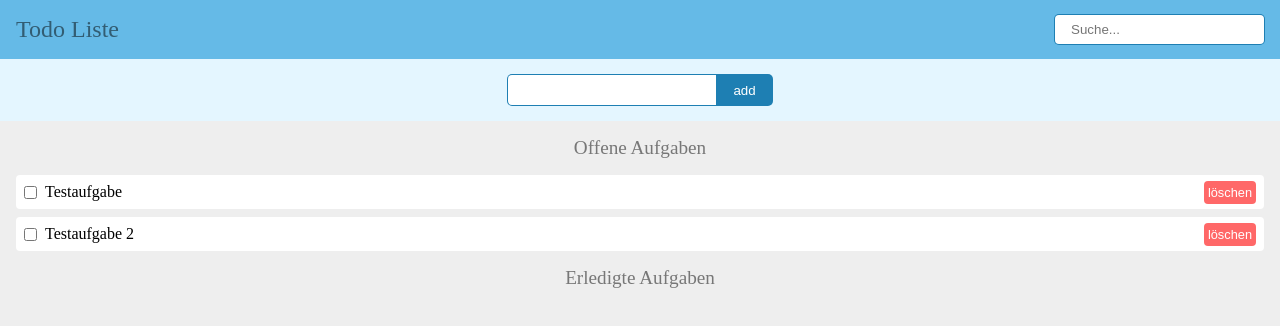
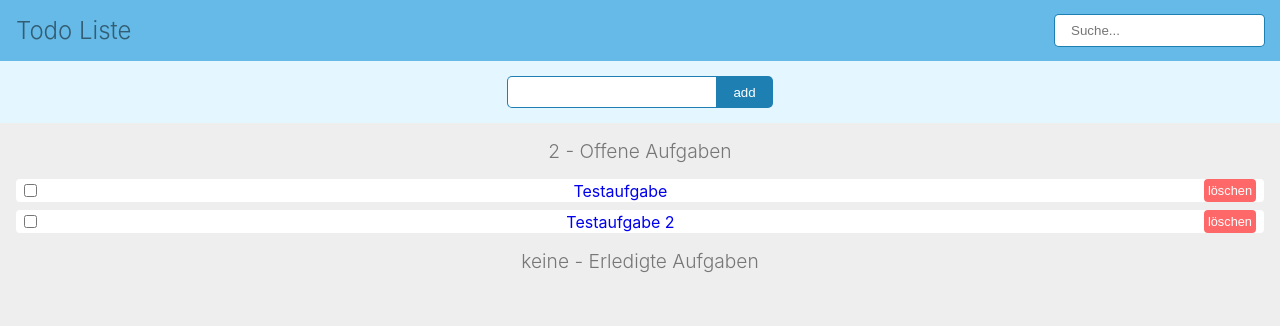
Before and after one commit to behrens-de/react, a React (Create React App) app in the folder app-one/: page / in a window 1280 px wide. Shown: the top 326 px of the page. Built offline with nearby package versions, Linux system fonts and the light colour scheme.

Commit message:
Refactored Todos

```diff
--- a/app-one/src/App.js
+++ /dev/null
@@ -1,101 +0,0 @@
-import React, { useState } from 'react'
-import { v4 as uuid } from 'uuid'
-
-
-import './todo-list.css';
-import Todolist from './componentes/Todolist'
-
-
-const App = () => {
-
-  const [todos, setTodos] = useState([
-    {
-      id: 1,
-      title: 'Testaufgabe',
-      done: false
-    },
-    {
-      id: 2,
-      title: 'Testaufgabe 2',
-      done: false
-    }
-
-  ]);
-
-  // Funtion um ToDo hinzu zu fügen
-  const handleAddTodo = (event) => {
-
-    if (event.key === "Enter") {
-      // Ursprungs Event entfernen
-      event.preventDefault();
-      // Neue ToDo erstellen
-      let newTodo = {
-        id: uuid(),
-        title: event.target.value,
-        done: false
-      }
-      // Setzen der ToDos
-      setTodos([...todos, newTodo]);
-      // Input wieder leeren
-      event.target.value = '';
-    }
-  }
-
-  // Todos Entfernen
-  const handleTodoDelete = (id) => {
-    setTodos(todos.filter(todo => todo.id !== id))
-  }
-
-
-  const toogleTodo = (id) => {
-    setTodos(todos.map(todo => {
-      if (todo.id === id) {
-        return { ...todo, done: !todo.done }
-      }
-      return todo;
-    }))
-  }
-
-
-  const activTodos = todos.filter(({ done }) => !done);
-  const inactivTodos = todos.filter(({ done }) => done);
-
-  return (
-    <>
-      <header className="todo-header">
-        <h1 className="todo-brandname">
-          Todo Liste
-        </h1>
-        <form className="todo-search">
-          <input type="search" placeholder="Suche..." />
-        </form>
-      </header>
-
-      <form className="add-todo">
-        <input onKeyDown={handleAddTodo} type="text" name="new-todo" />
-        <button>add</button>
-      </form>
-
-      <main className="todo-main">
-
-
-
-
-        <Todolist
-          headline="Offene Aufgaben"
-          list={activTodos}
-          onToggleTodo={toogleTodo}
-          onDeleteTodo={handleTodoDelete}
-        />
-
-        <Todolist
-          headline="Erledigte Aufgaben"
-          list={inactivTodos}
-          onToggleTodo={toogleTodo}
-          onDeleteTodo={handleTodoDelete}
-        />
-      </main>
-    </>
-  )
-}
-export default App
--- a/app-one/src/componentes/Couter/Counter.jsx
+++ b/app-one/src/componentes/Couter/Counter.jsx
@@ -21,7 +21,7 @@ const Counter = ({ count, id, name, onChangeCounter }) => {
 
   return (
     <div>
-      <div className="counter">
+      <div className="App">
         <div className="small-counter">
           <h3>{name}</h3>
           <p>{count}</p>
--- a/app-one/src/componentes/Todoitem.jsx
+++ b/app-one/src/componentes/Todos/Todoitem.jsx
@@ -1,16 +1,19 @@
 import React from "react";
+import {Link} from 'react-router-dom'
 
 const Todoitem = ({ id, done, title , onToggleTodo, onDeleteTodo}) => {
   return (
     <div key={id} className="todo-item">
-      <input
+      <input id={id}
         onClick={() => {
             onToggleTodo(id);
         }}
         type="checkbox"
         checked={done}
       />
-      <span>{title}</span>
+      <Link exact to={"/todo/"+id}>
+      <label for={id}>{title}</label>
+      </Link>
       <button onClick={() => onDeleteTodo(id)}>löschen</button>
     </div>
   );
--- a/app-one/src/componentes/Todolist.jsx
+++ b/app-one/src/componentes/Todos/Todolist.jsx
@@ -2,9 +2,12 @@ import React from "react";
 import Todoitem from "./Todoitem";
 
 const Todolist = ({ list, headline, onToggleTodo, onDeleteTodo }) => {
+
+    const entrys = list.length;
+
   return (
     <>
-      <h2>{headline}</h2>
+      <h2>{entrys < 1 ? 'keine' : entrys} - {headline} </h2>
       {list.map((todo) => (
         <Todoitem
           key={todo.id}
--- /dev/null
+++ b/app-one/src/componentes/Todos/Todos.js
@@ -0,0 +1,130 @@
+import React, { useState } from 'react'
+import { v4 as uuid } from 'uuid'
+import './todo-list.css';
+import Todolist from './Todolist'
+import { Switch, Route, Link } from 'react-router-dom'
+
+const Todos = () => {
+
+  const [todos, setTodos] = useState([
+    {
+      id: 1,
+      title: 'Testaufgabe',
+      done: false
+    },
+    {
+      id: 2,
+      title: 'Testaufgabe 2',
+      done: false
+    }
+
+  ]);
+
+
+  const [searchQuery, setSearchQuery] = useState("");
+
+  // Funtion um ToDo hinzu zu fügen
+  const handleAddTodo = (event) => {
+
+    if (event.key === "Enter") {
+      // Ursprungs Event entfernen
+      event.preventDefault();
+      // Neue ToDo erstellen
+      let newTodo = {
+        id: uuid(),
+        title: event.target.value,
+        done: false
+      }
+      // Setzen der ToDos
+      setTodos([...todos, newTodo]);
+      // Input wieder leeren
+      event.target.value = '';
+    }
+  }
+
+  // Todos Entfernen
+  const handleTodoDelete = (id) => {
+    setTodos(todos.filter(todo => todo.id !== id))
+  }
+  // Erledgte | Nicht Erledigte Aufgabe
+  const toogleTodo = (id) => {
+    setTodos(todos.map(todo => {
+      if (todo.id === id) {
+        return { ...todo, done: !todo.done }
+      }
+      return todo;
+    }))
+  }
+
+
+  const activTodos = todos.filter(({ done }) => !done);
+  const inactivTodos = todos.filter(({ done }) => done);
+  const filteredTodos = todos.filter((todo) => (
+    todo.title.toLowerCase().includes(searchQuery.toLowerCase())
+  ));
+
+  return (
+    <>
+
+
+      <header className="todo-header">
+        <Link to="/">
+          <h1 className="todo-brandname">
+            Todo Liste
+          </h1>
+        </Link>
+        <form className="todo-search">
+          <input onChange={e => setSearchQuery(e.target.value)} type="search" placeholder="Suche..." />
+        </form>
+      </header>
+
+      <form className="add-todo">
+        <input onKeyDown={handleAddTodo} type="text" name="new-todo" />
+        <button>add</button>
+      </form>
+
+      <Switch>
+
+
+        <Route exact path="/">
+          <main className="todo-main">
+            {
+              searchQuery ? <Todolist
+                headline="Suchergebnis:"
+                list={filteredTodos}
+                onToggleTodo={toogleTodo}
+                onDeleteTodo={handleTodoDelete}
+              /> :
+
+                <>
+                  <Todolist
+                    headline="Offene Aufgaben"
+                    list={activTodos}
+                    onToggleTodo={toogleTodo}
+                    onDeleteTodo={handleTodoDelete}
+                  />
+
+                  <Todolist
+                    headline="Erledigte Aufgaben"
+                    list={inactivTodos}
+                    onToggleTodo={toogleTodo}
+                    onDeleteTodo={handleTodoDelete}
+                  />
+                </>
+            }
+          </main>
+        </Route>
+
+        <Route exact path="/todo/:id">
+          <h1>Deine Mutter hat es immer gewusst</h1>
+        </Route>
+
+        <Route path="*">
+          <h1>404 - Seite nicht gefunden</h1>
+        </Route>
+      </Switch>
+
+    </>
+  )
+}
+export default Todos
--- a/app-one/src/todo-list.css
+++ b/app-one/src/componentes/Todos/todo-list.css
@@ -85,7 +85,7 @@ body{
   border-radius: .25rem;
 }
 
-.todo-item span{
+.todo-item label{
   padding: .5rem;
   flex-grow: 1;
 }
--- a/app-one/src/index.css
+++ b/app-one/src/index.css
@@ -96,3 +96,12 @@ code {
   font-size: 2rem;
   font-weight: 300;
 }
+
+
+input{
+  outline: none;
+}
+
+a{
+  text-decoration: none;
+}
--- a/app-one/src/index.js
+++ b/app-one/src/index.js
@@ -1,10 +1,14 @@
 import React from 'react';
 import ReactDOM from 'react-dom';
-import App from './App'
+import Todos from './componentes/Todos/Todos'
+import './index.css'
+import { BrowserRouter as Router } from 'react-router-dom'
 
 ReactDOM.render(
   <React.StrictMode>
-    <App />
+    <Router>
+      <Todos />
+    </Router>
   </React.StrictMode>,
   document.getElementById('root')
 );
--- a/package.json
+++ b/package.json
@@ -1,5 +1,6 @@
 {
   "dependencies": {
+    "react-router-dom": "^5.3.0",
     "uuid": "^8.3.2"
   }
 }
```
Also changed, not shown: app-one/src/Screens/TodoDetails.jsx (added, +9 -0 lines), 1 other file (tests, documents, lock files or other folders).
